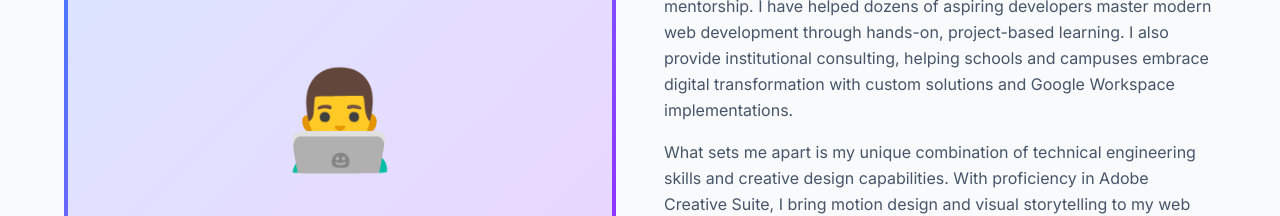
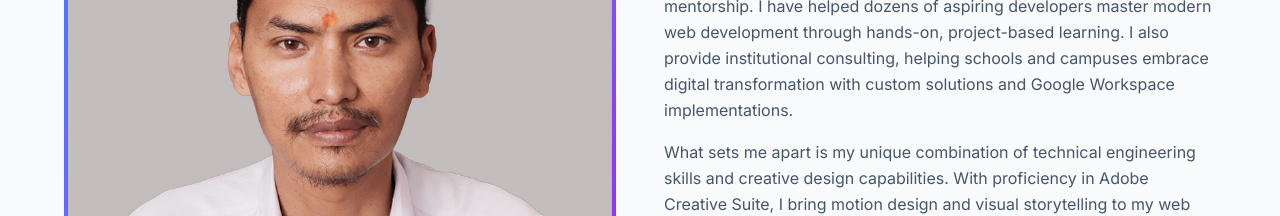
Before and after one commit to amirsteam/amirsteam.github.io, a React (Vite) app in the folder frontend/: page / in a window 1280 px wide. Shown: the part 1405-1621 px from the top of the page. Built offline with nearby package versions, Linux system fonts and the light colour scheme; no server answers.

Commit message:
Add profile image support in About section

```diff
--- a/frontend/src/components/sections/About.jsx
+++ b/frontend/src/components/sections/About.jsx
@@ -64,10 +64,12 @@
                 <div className="relative rounded-2xl overflow-hidden">
                   <div className="aspect-square bg-gradient-to-br from-blue-500 to-purple-600 p-1 rounded-2xl">
                     <div className="w-full h-full bg-[var(--bg-primary)] rounded-xl overflow-hidden">
-                      {/* Placeholder for profile image */}
-                      <div className="w-full h-full bg-gradient-to-br from-blue-500/20 to-purple-600/20 flex items-center justify-center">
-                        <span className="text-8xl">👨‍💻</span>
-                      </div>
+                      {/* Profile Image */}
+                      <img
+                        src="/images/profile.jpg"
+                        alt="Amir Bahadur Shrestha"
+                        className="w-full h-full object-cover"
+                      />
                     </div>
                   </div>
                 </div>
```
Also changed, not shown: frontend/public/images/profile.jpg (added).
